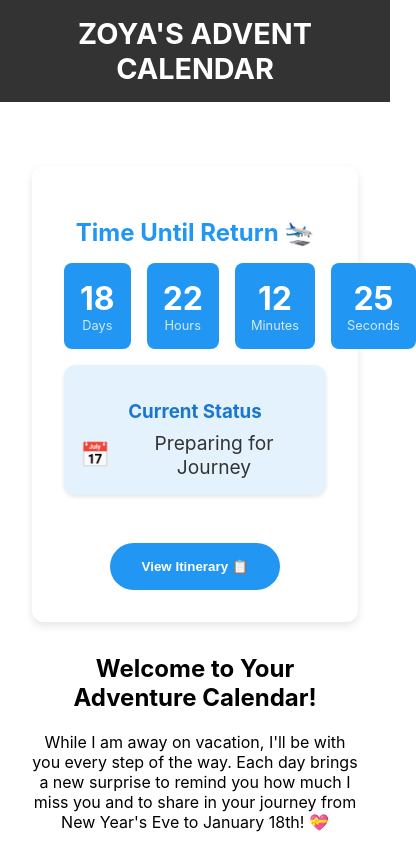
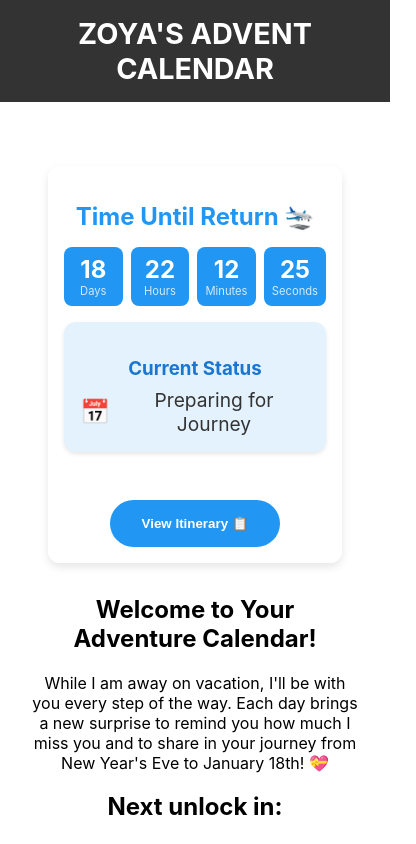
Before and after one commit to saifjaff/adventCalendarZozo2025, a React (Create React App) app: page / in a window 390 px wide. Shown: the top 844 px of the page, 416 px wide, since content can reach past the window. Built offline with nearby package versions, Linux system fonts and the light colour scheme.

Commit message:
Update: Add mobile responsiveness to Homepage and Itinerary

```diff
--- a/src/pages/Homepage.jsx
+++ b/src/pages/Homepage.jsx
@@ -19,9 +19,20 @@ const WelcomeSection = styled.section`
 
 const DayGrid = styled.div`
   display: grid;
-  grid-template-columns: repeat(auto-fill, minmax(200px, 1fr));
+  grid-template-columns: repeat(auto-fill, minmax(160px, 1fr));
   gap: 1rem;
   margin: 2rem 0;
+  padding: 0 1rem;
+
+  @media (max-width: 768px) {
+    grid-template-columns: repeat(2, 1fr);
+    gap: 0.8rem;
+  }
+
+  @media (max-width: 480px) {
+    grid-template-columns: 1fr;
+    gap: 0.6rem;
+  }
 `;
 
 const DayCard = styled(Link)`
@@ -72,11 +83,15 @@ const DayCardContent = styled.div`
 
 const ReturnCountdown = styled.div`
   text-align: center;
-  margin: 2rem 0;
-  padding: 2rem;
+  margin: 2rem 1rem;
+  padding: 1.5rem;
   background: rgba(255, 255, 255, 0.9);
   border-radius: 12px;
   box-shadow: 0 4px 8px rgba(0,0,0,0.1);
+
+  @media (max-width: 768px) {
+    padding: 1rem;
+  }
 
   h2 {
     color: #2196F3;
@@ -90,6 +105,10 @@ const TimeDisplay = styled.div`
   gap: 1rem;
   max-width: 400px;
   margin: 0 auto;
+
+  @media (max-width: 480px) {
+    gap: 0.5rem;
+  }
 `;
 
 const TimeUnit = styled.div`
@@ -99,13 +118,17 @@ const TimeUnit = styled.div`
   border-radius: 8px;
 
   .number {
-    font-size: 2rem;
+    font-size: clamp(1.5rem, 4vw, 2rem);
     font-weight: bold;
   }
 
   .label {
-    font-size: 0.8rem;
+    font-size: clamp(0.7rem, 2vw, 0.8rem);
     opacity: 0.8;
+  }
+
+  @media (max-width: 480px) {
+    padding: 0.5rem;
   }
 `;
 
--- a/src/pages/ItineraryPage.jsx
+++ b/src/pages/ItineraryPage.jsx
@@ -5,7 +5,16 @@ import ContentLayout from '../components/layout/ContentLayout';
 const ItineraryContainer = styled.div`
   max-width: 1000px;
   margin: 0 auto;
-  padding: 2rem;
+  padding: 1rem;
+
+  h1 {
+    font-size: clamp(1.5rem, 4vw, 2rem);
+    text-align: center;
+  }
+
+  @media (max-width: 768px) {
+    padding: 0.5rem;
+  }
 `;
 
 const FlightSection = styled.div`
@@ -17,12 +26,17 @@ const FlightSection = styled.div`
 `;
 
 const FlightCard = styled.div`
-  margin: 2rem 0;
-  padding: 2rem;
+  margin: 1.5rem 0;
+  padding: 1.5rem;
   background: #f8f9fa;
   border-radius: 12px;
   border-left: 4px solid #2196F3;
   position: relative;
+
+  @media (max-width: 768px) {
+    padding: 1rem;
+    margin: 1rem 0;
+  }
 
   &::before {
     content: '✈️';
@@ -34,6 +48,11 @@ const FlightCard = styled.div`
     padding: 5px;
     border-radius: 50%;
     box-shadow: 0 2px 4px rgba(0,0,0,0.1);
+
+    @media (max-width: 480px) {
+      left: -15px;
+      font-size: 0.8rem;
+    }
   }
 
   ${props => props.$active && `
@@ -49,18 +68,25 @@ const FlightHeader = styled.div`
   margin-bottom: 1rem;
   padding-bottom: 1rem;
   border-bottom: 1px solid #eee;
+  flex-wrap: wrap;
+  gap: 0.5rem;
 
   h3 {
     color: #2196F3;
-    font-size: 1.2rem;
+    font-size: clamp(1rem, 3vw, 1.2rem);
   }
 
   .duration {
     background: #e3f2fd;
     padding: 0.5rem 1rem;
     border-radius: 20px;
-    font-size: 0.9rem;
+    font-size: clamp(0.8rem, 2.5vw, 0.9rem);
     color: #1976D2;
+  }
+
+  @media (max-width: 480px) {
+    flex-direction: column;
+    align-items: flex-start;
   }
 `;
 
@@ -68,6 +94,11 @@ const TimeGrid = styled.div`
   display: grid;
   grid-template-columns: 1fr 1fr;
   gap: 2rem;
+
+  @media (max-width: 480px) {
+    grid-template-columns: 1fr;
+    gap: 1rem;
+  }
 `;
 
 const TimeBlock = styled.div`
```
